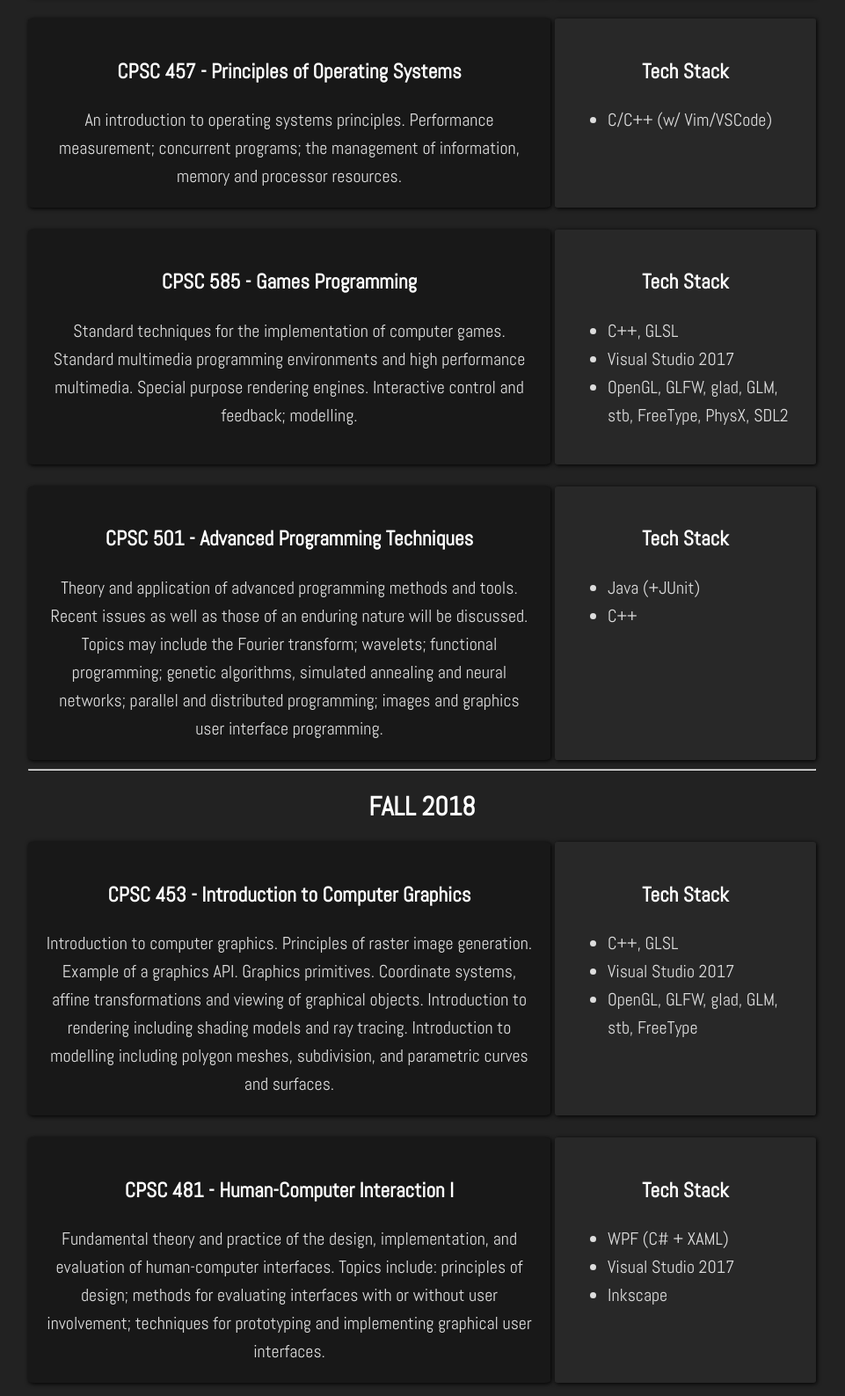
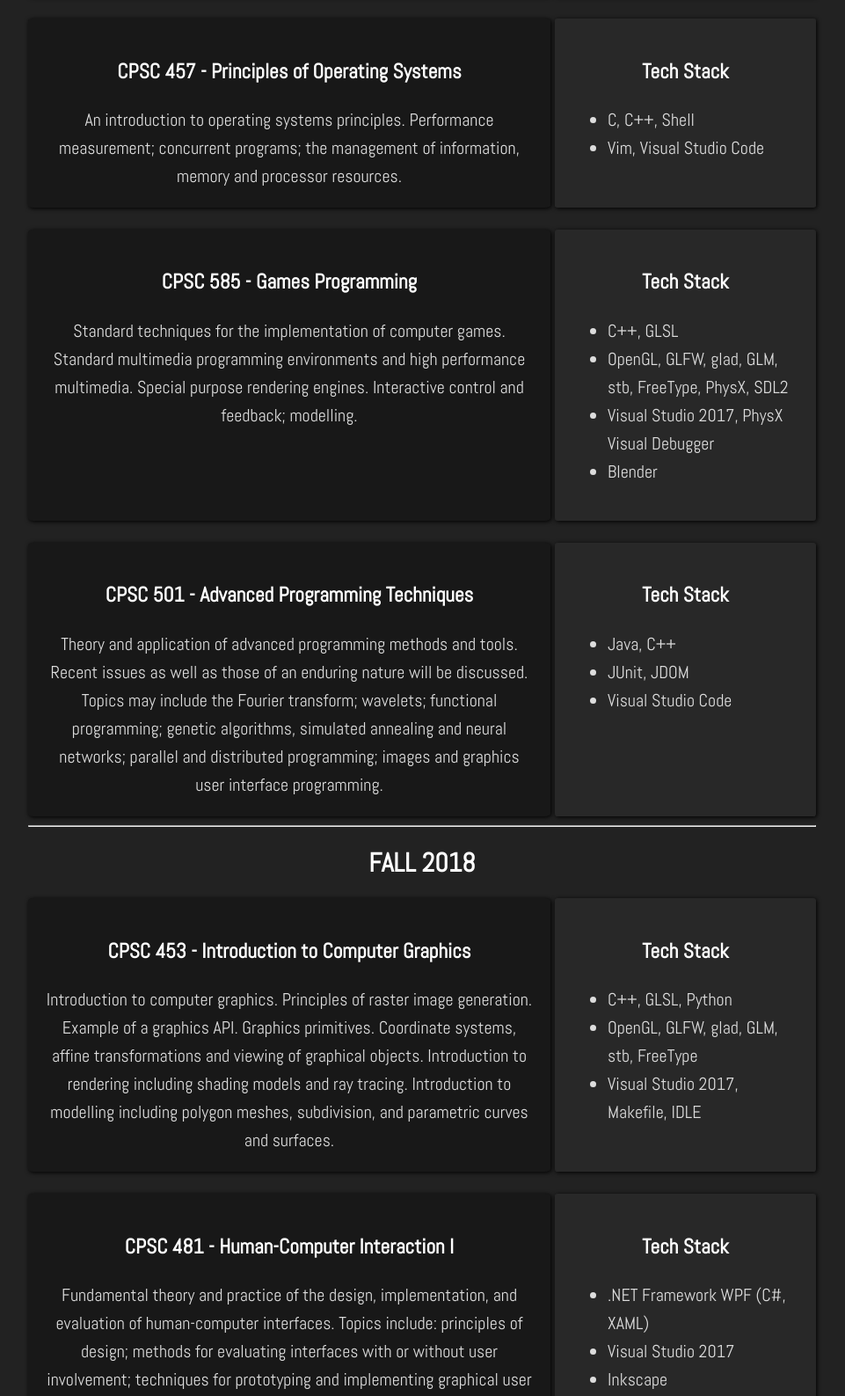
Before and after one commit to TexelBox/TexelBox.github.io, a plain HTML site: page education.html in a window 1280 px wide. Shown: the part 3460-5047 px from the top of the page at 88% size, without its empty margins (160-1121 px from the left). Drawn offline with Linux system fonts and the light colour scheme.

Commit message:
updated education (more tech stack changes)

```diff
--- a/education.html
+++ b/education.html
@@ -242,7 +242,8 @@
             <aside>
               <h3 class="text-center">Tech Stack</h3>
               <ul>
-                <li>C/C++ (w/ Vim/VSCode)</li>
+                <li>C, C++, Shell</li>
+                <li>Vim, Visual Studio Code</li>
               </ul>
             </aside>
           </div>
@@ -260,8 +261,9 @@
               <h3 class="text-center">Tech Stack</h3>
               <ul>
                 <li>C++, GLSL</li>
-                <li>Visual Studio 2017</li>
                 <li>OpenGL, GLFW, glad, GLM, stb, FreeType, PhysX, SDL2</li>
+                <li>Visual Studio 2017, PhysX Visual Debugger</li>
+                <li>Blender</li>
               </ul>
             </aside>
           </div>
@@ -277,8 +279,9 @@
             <aside>
               <h3 class="text-center">Tech Stack</h3>
               <ul>
-                <li>Java (+JUnit)</li>
-                <li>C++</li>
+                <li>Java, C++</li>
+                <li>JUnit, JDOM</li>
+                <li>Visual Studio Code</li>
               </ul>
             </aside>
           </div>
@@ -304,9 +307,9 @@
             <aside>
               <h3 class="text-center">Tech Stack</h3>
               <ul>
-                <li>C++, GLSL</li>
-                <li>Visual Studio 2017</li>
+                <li>C++, GLSL, Python</li>
                 <li>OpenGL, GLFW, glad, GLM, stb, FreeType</li>
+                <li>Visual Studio 2017, Makefile, IDLE</li>
               </ul>
             </aside>
           </div>
@@ -321,7 +324,7 @@
             <aside>
               <h3 class="text-center">Tech Stack</h3>
               <ul>
-                <li>WPF (C# + XAML)</li>
+                <li>.NET Framework WPF (C#, XAML)</li>
                 <li>Visual Studio 2017</li>
                 <li>Inkscape</li>
               </ul>
@@ -337,7 +340,8 @@
             <aside>
               <h3 class="text-center">Tech Stack</h3>
               <ul>
-                <li>N/A</li>
+                <li>Python</li>
+                <li>IDLE</li>
               </ul>
             </aside>
           </div>
@@ -351,8 +355,9 @@
             <aside>
               <h3 class="text-center">Tech Stack</h3>
               <ul>
-                <li>LaTeX (w/ Overleaf)</li>
                 <li>Java</li>
+                <li>Eclipse</li>
+                <li>LaTeX, Overleaf</li>
               </ul>
             </aside>
           </div>
```
